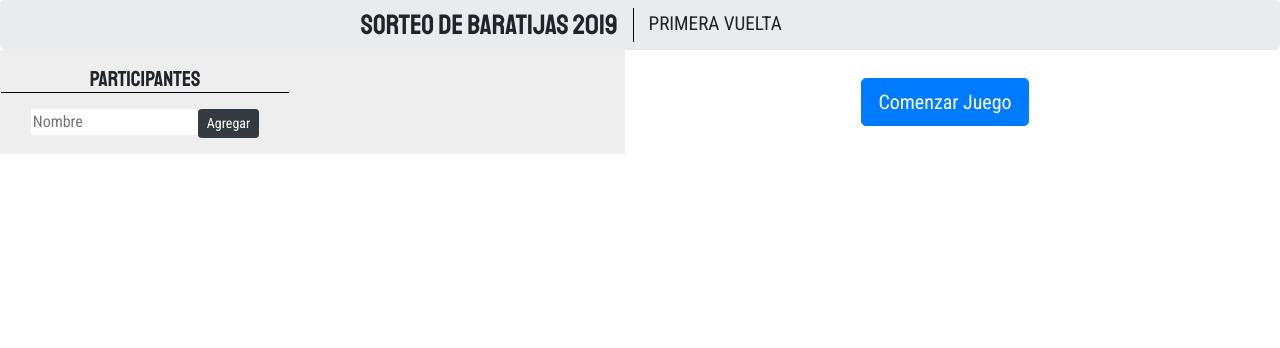
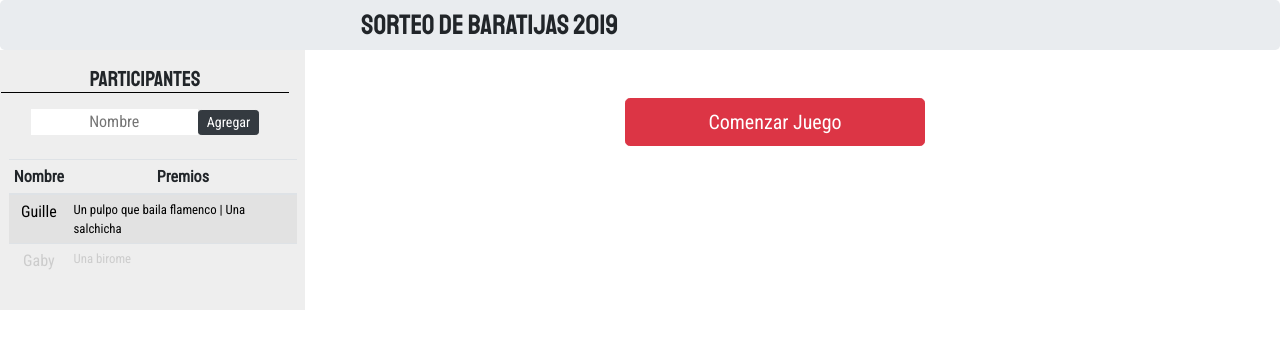
Before and after one commit to gui365/baratijas, a React (Create React App) app: page / in a window 1280 px wide. Shown: the top 348 px of the page. Built offline with nearby package versions, Linux system fonts and the light colour scheme.

Commit message:
Rendering baratijas after clicking on start game button.

```diff
--- a/src/App.css
+++ b/src/App.css
@@ -15,3 +15,15 @@ h3, p {
 h3 {
   font-family: 'Staatliches', Arial, Helvetica, sans-serif;
 }
+
+.btn-comenzar {
+  animation-name: example;
+  animation-duration: 2s;
+  animation-iteration-count: infinite;
+}
+
+@keyframes example {
+  0% {background-color: rgb(139, 22, 34);}
+  50% {background-color: #dc3545;}
+  100% {background-color: rgb(139, 22, 34);}
+}
--- a/src/App.js
+++ b/src/App.js
@@ -1,4 +1,6 @@
 import React from 'react';
+// import firebase from 'firebase'
+// import { connect } from 'react-firebase'
 import './App.css';
 
 import 'bootstrap/dist/css/bootstrap.min.css';
@@ -8,49 +10,97 @@ import SideNav from './components/sideNav/SideNav';
 import MainContent from './components/mainContent/MainContent';
 import Header from './components/header/Header';
 
+// firebase.initializeApp({
+//   databaseURL: ''
+// });
+
 class App extends React.Component {
 
   state = {
-    vuelta: 1,
-    participantes: [],
+    comenzoElJuego: false,
+    vuelta: 0,
+    participantes: [
+      {
+        nombre: 'Guille',
+        premios: ['Un pulpo que baila flamenco', 'Una salchicha'],
+        yaJugo: false
+      },
+      {
+        nombre: 'Gaby',
+        premios: ['Una birome'],
+        yaJugo: true
+      }
+    ],
     premios: [],
-    nowPlaying: false
+    ahoraJuega: ''
   }
 
   agregarParticipante = (nombre) => {
     let exists = false;
     for (let i = 0; i < this.state.participantes.length; i++) {
-      if(this.state.participantes[i] === nombre) {
+      if(this.state.participantes[i].nombre === nombre) {
         exists = true;
       }
     }
 
     if(nombre !== '' && !exists) {
       const newArray = [...this.state.participantes];
-      newArray.push(nombre);
+      newArray.push({
+        nombre,
+        premios: [],
+        yaJugo: false
+      });
       this.setState({
         participantes: newArray
       });
     }
   }
 
+  comenzarElJuego = () => {
+    // mostrar lista de baratijas
+    if(this.state.participantes.length !== 0) {
+      this.setState({
+        comenzoElJuego: true
+      })
+    }
+    // elegir participante que empieza a jugar
+
+  }
+
+  // elegir participante que no haya jugado en esta vuelta
+  // si todos jugaron en esta vuelta:
+    // 1. vuelta ++
+    // 2. reset yaJugo property for all participants
+
   render() {
     return (
       <>
-        <Header />
+        <Header
+          vuelta={this.state.vuelta}
+          comenzoElJuego={this.state.comenzoElJuego}
+        />
         <Row>
           <SideNav
+            comenzoElJuego={this.state.comenzoElJuego}
             participantes={this.state.participantes}
             agregar={this.agregarParticipante}
+            ahoraJuega={this.state.ahoraJuega}
           />
-          { this.state.nowPlaying
+          { this.state.comenzoElJuego
             ? <MainContent />
-            : <Button
-                  size='lg'
-                  className='mx-auto btn-comenzar'
-                  style={{ alignSelf: 'center' }}>
-                Comenzar Juego
-              </Button>
+            : ( !this.state.comenzoElJuego &&
+              <div style={{ position: 'relative' }}>
+                <Button
+                    variant='danger'
+                    onClick={this.comenzarElJuego}
+                    type='button'
+                    size='lg'
+                    className='mx-auto btn-comenzar'
+                    style={{ width: '300px', position: 'absolute', top: '3rem', left: '25vw' }}>
+                  Comenzar Juego
+                </Button>
+              </div>
+            )
           }
         </Row>
       </>
--- a/src/components/form/Form.js
+++ b/src/components/form/Form.js
@@ -4,6 +4,7 @@ import styled from 'styled-components';
 
 const StyledInput = styled('input')`
   border: none;
+  text-align: center;
 `;
 
 const StyledForm = styled('form')`
@@ -25,8 +26,8 @@ const Form = ({ agregar }) => {
 
   return (
     <StyledForm onSubmit={handleFormSubmit}>
-      <StyledInput placeholder='Nombre' name='nombre' onChange={handleChange} />
-      <Button type='submit' style={{ padding: '3px 8px' }} size='sm' variant='dark'>Agregar</Button>
+      <StyledInput placeholder='Nombre' name='nombre' onChange={handleChange} value={nombre}/>
+      <Button type='submit' style={{ padding: '1px 8px' }} size='sm' variant='dark'>Agregar</Button>
     </StyledForm>
   );
 }
--- a/src/components/header/Header.js
+++ b/src/components/header/Header.js
@@ -1,4 +1,4 @@
-import React from 'react';
+import React, { useState } from 'react';
 import { Jumbotron, Row, Col } from 'react-bootstrap';
 import styled from 'styled-components'
 
@@ -7,15 +7,18 @@ const StyledJumbotron = styled(Jumbotron)`
   margin-bottom: 0;
 `;
 
-const Header = () => {
+const Header = ({ vuelta, comenzoElJuego }) => {
+  const vueltas = ['Primera', 'Segunda', 'Tercera', 'Cuarta', 'Quinta', 'Sexta'];
   return (
     <StyledJumbotron>
       <Row>
         <Col style={{ textAlign: 'right' }}>
           <h3>Sorteo de Baratijas 2019</h3>
         </Col>
-        <Col style={{ display: 'flex', borderLeft: '1px black solid' }}>
-          <p style={{ alignSelf: 'center', fontSize: '1.2rem' }}>PRIMERA VUELTA</p>
+        <Col style={comenzoElJuego ? { display: 'flex', borderLeft: '1px black solid' } : null}>
+          { comenzoElJuego &&
+            <p style={{ alignSelf: 'center', fontSize: '1.2rem' }}>{vueltas[vuelta].toUpperCase()} VUELTA</p>
+          }
         </Col>
       </Row>
     </StyledJumbotron>
--- a/src/components/mainContent/MainContent.js
+++ b/src/components/mainContent/MainContent.js
@@ -1,10 +1,23 @@
 import React from 'react';
-import { Row, Col } from 'react-bootstrap';
+import { Row, Col, Button } from 'react-bootstrap';
 import styled from 'styled-components'
+import { listaDeBaratijas } from '../../data/baratijas';
 
 const StyledH3 = styled('h3')`
   font-size: 1.35rem;
   border-bottom: 1px solid #000;
+  margin-bottom: 1rem !important;
+`;
+
+const StyledButton = styled(Button)`
+  width: 6rem;
+  height: 6rem;
+  border-radius: 50%;
+  padding: 0;
+  margin: .75rem;
+  font-size: 3rem;
+  font-family: 'Staatliches';
+  box-shadow: 0 5px 5px grey;
 `;
 
 const MainContent = () => {
@@ -12,7 +25,16 @@ const MainContent = () => {
     <Col lg='9' style={{ paddingTop: '1rem' }}>
       <Row>
         <Col style={{ textAlign: 'center' }}>
-          <StyledH3>Premios</StyledH3>
+          <StyledH3>Lista de Baratijas</StyledH3>
+          {
+            listaDeBaratijas.map(baratija => {
+              return (
+                <StyledButton variant='success'>
+                  {parseInt(baratija.id)}
+                </StyledButton>
+              )
+            })
+          }
         </Col>
       </Row>
     </Col>
--- a/src/components/participantsTable/ParticipantsTable.js
+++ b/src/components/participantsTable/ParticipantsTable.js
@@ -1,10 +1,49 @@
 import React from 'react';
+import styled from 'styled-components';
+import { Table } from 'react-bootstrap';
 
-const ParticipantsTable = () => {
+const StyledTableData = styled('td')`
+  text-align: left;
+  font-size: .8rem;
+`;
+
+const StyledTable = styled(Table)`
+  margin-top: 1.5rem;
+  margin-left: .5rem;
+`;
+
+const ParticipantsTable = ({ participantes, ahoraJuega }) => {
   return (
-    <>
-
-    </>
+    <StyledTable striped hover size='sm'>
+      { participantes.length !== 0 &&
+        <>
+          <thead>
+            <tr>
+              <th>Nombre</th>
+              <th>Premios</th>
+            </tr>
+          </thead>
+          <tbody>
+            { participantes.map(participante => {
+              const stylingPlayingNow = ahoraJuega === participante.nombre ? { background: 'green', color: 'white' } : {};
+              const stylingAlreadyPlayed = {
+                color: participante.yaJugo ? '#ccc' : '#000',
+              }
+              return (
+                <tr style={{...stylingAlreadyPlayed, ...stylingPlayingNow}} key={`table-${participante.nombre}`}>
+                  <td>
+                    {participante.nombre}
+                  </td>
+                  <StyledTableData>
+                    {participante.premios.join(' | ')}
+                  </StyledTableData>
+                </tr>
+              )}
+            )}
+          </tbody>
+        </>
+      }
+    </StyledTable>
   );
 }
 
--- a/src/components/sideNav/SideNav.js
+++ b/src/components/sideNav/SideNav.js
@@ -3,7 +3,7 @@ import { Col } from 'react-bootstrap';
 import styled from 'styled-components'
 import Form from '../form/Form';
 import ParticipantsTable from '../participantsTable/ParticipantsTable';
-import img from '../../images/stars01.jpg'
+// import img from '../../images/stars01.jpg'
 
 // background-image: url(${img});
 // background-size: cover;
@@ -18,18 +18,15 @@ const StyledH3 = styled('h3')`
   border-bottom: 1px solid #000;
 `;
 
-const SideNav = ({ participantes, agregar }) => {
+const SideNav = ({ comenzoElJuego, participantes, agregar, ahoraJuega }) => {
   return (
     <>
       <StyledCol lg='3'>
         <StyledH3>Participantes</StyledH3>
-        <Form agregar={agregar} />
-        <ParticipantsTable />
-      </StyledCol>
-      <StyledCol lg='3'>
-        {participantes.length !== 0 &&
-          participantes.map(participante => <p>{participante}</p>)
+        { !comenzoElJuego &&
+          <Form agregar={agregar} />
         }
+        <ParticipantsTable participantes={participantes} ahoraJuega={ahoraJuega} />
       </StyledCol>
     </>
   );
--- /dev/null
+++ b/src/data/baratijas.js
@@ -0,0 +1,127 @@
+export const listaDeBaratijas = [
+  {
+    id: '01',
+    description: 'Una tortuga ninja!',
+    owner: null
+  },
+  {
+    id: '02',
+    description: 'Una tortuga ninja!',
+    owner: null
+  },
+  {
+    id: '03',
+    description: 'Una tortuga ninja!',
+    owner: null
+  },
+  {
+    id: '04',
+    description: 'Una tortuga ninja!',
+    owner: null
+  },
+  {
+    id: '05',
+    description: 'Una tortuga ninja!',
+    owner: null
+  },
+  {
+    id: '06',
+    description: 'Una tortuga ninja!',
+    owner: null
+  },
+  {
+    id: '07',
+    description: 'Una tortuga ninja!',
+    owner: null
+  },
+  {
+    id: '08',
+    description: 'Una tortuga ninja!',
+    owner: null
+  },
+  {
+    id: '09',
+    description: 'Una tortuga ninja!',
+    owner: null
+  },
+  {
+    id: '10',
+    description: 'Una tortuga ninja!',
+    owner: null
+  },
+  {
+    id: '11',
+    description: 'Una tortuga ninja!',
+    owner: null
+  },
+  {
+    id: '12',
+    description: 'Una tortuga ninja!',
+    owner: null
+  },
+  {
+    id: '13',
+    description: 'Una tortuga ninja!',
+    owner: null
+  },
+  {
+    id: '14',
+    description: 'Una tortuga ninja!',
+    owner: null
+  },
+  {
+    id: '15',
+    description: 'Una tortuga ninja!',
+    owner: null
+  },
+  {
+    id: '16',
+    description: 'Una tortuga ninja!',
+    owner: null
+  },
+  {
+    id: '17',
+    description: 'Una tortuga ninja!',
+    owner: null
+  },
+  {
+    id: '18',
+    description: 'Una tortuga ninja!',
+    owner: null
+  },
+  {
+    id: '19',
+    description: 'Una tortuga ninja!',
+    owner: null
+  },
+  {
+    id: '20',
+    description: 'Una tortuga ninja!',
+    owner: null
+  },
+  {
+    id: '21',
+    description: 'Una tortuga ninja!',
+    owner: null
+  },
+  {
+    id: '22',
+    description: 'Una tortuga ninja!',
+    owner: null
+  },
+  {
+    id: '23',
+    description: 'Una tortuga ninja!',
+    owner: null
+  },
+  {
+    id: '24',
+    description: 'Una tortuga ninja!',
+    owner: null
+  },
+  {
+    id: '25',
+    description: 'Una tortuga ninja!',
+    owner: null
+  }
+]
```
